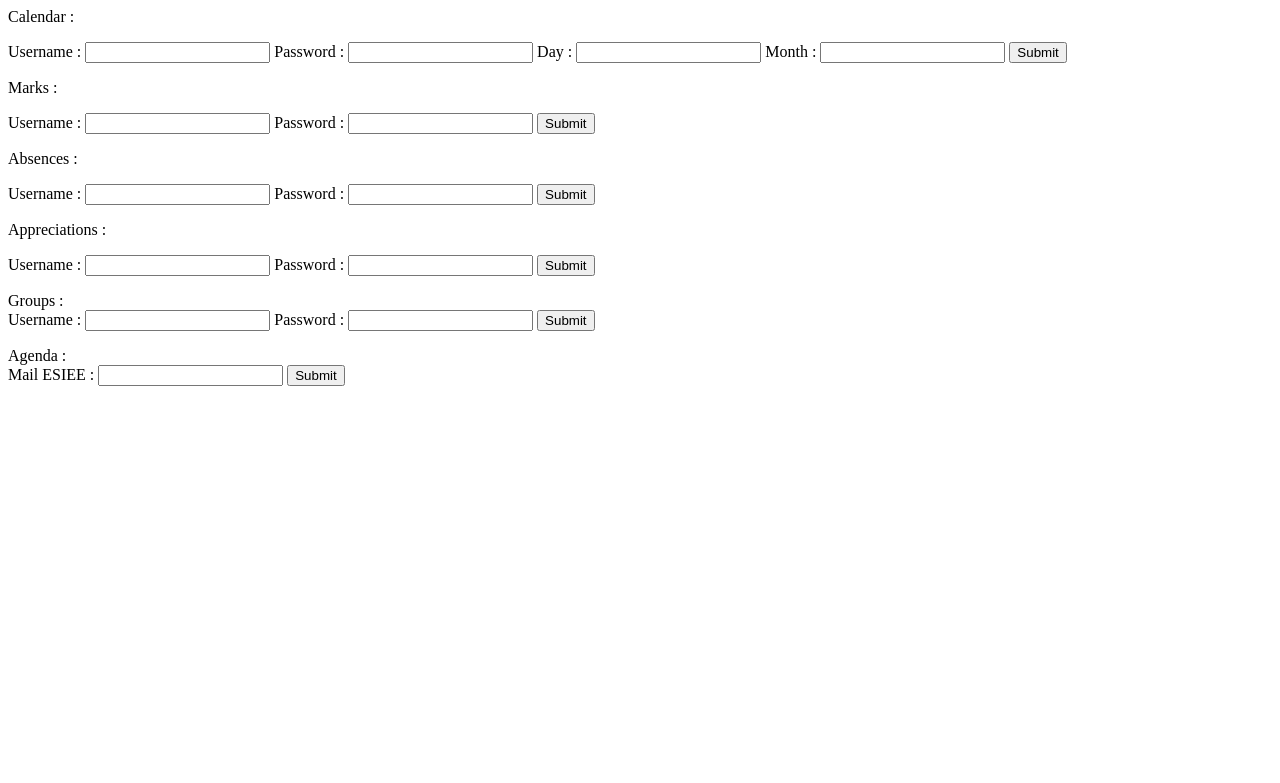
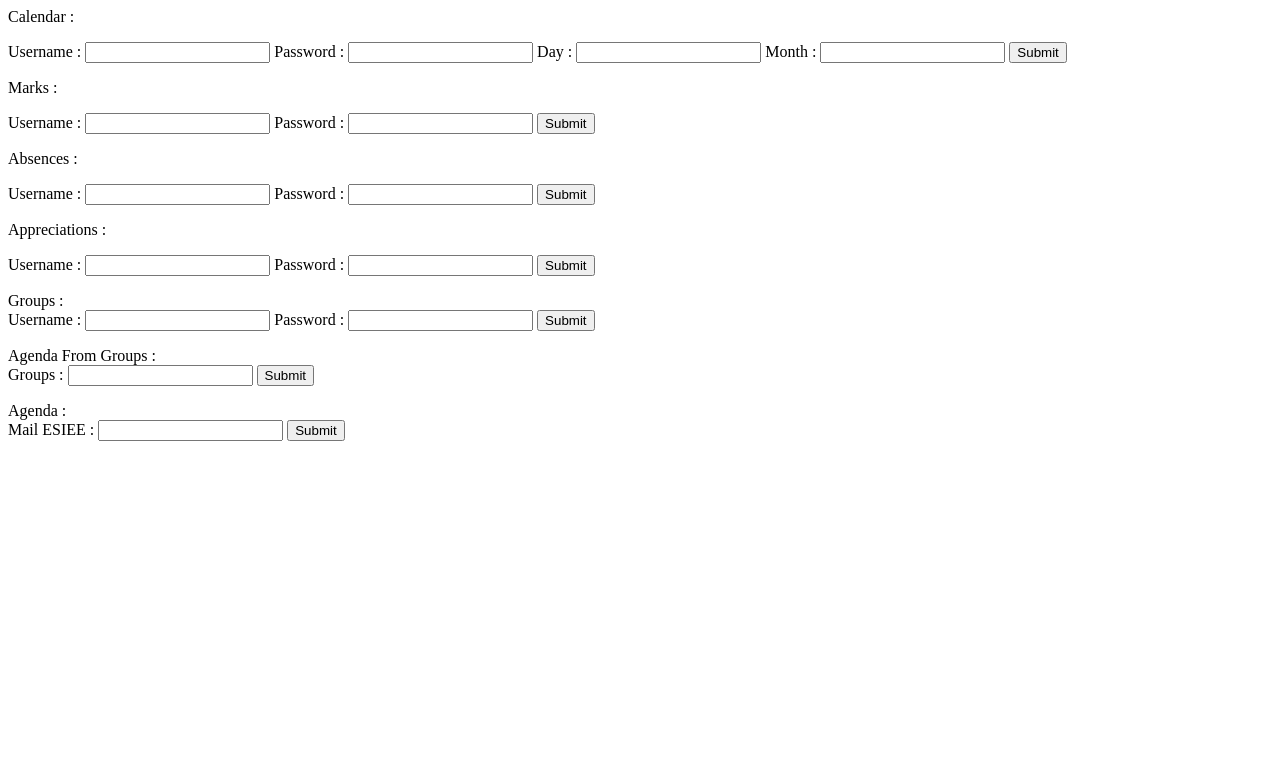
Before and after one commit to wallforfry/ADE-ESIEE, a Flask app: page /api/ade-esiee/groups in a window 1280 px wide. Shown: the top 783 px of the page. Run offline with Flask 2, Linux system fonts and the light colour scheme; parts of the project's set-up code (start-up, migrations or seed data) failed here and were passed over.

Commit message:
ReAdd agenda from groups

```diff
--- a/main.py
+++ b/main.py
@@ -55,6 +55,26 @@ def get_agenda():
         unites_and_groups = aurion.get_unites_and_groups_from_csv(mail)
         ade.set_groups_unites(unites_and_groups)
 
+        result = ade.get_all_cours()
+        if not result:
+            return "[{\"error\": \"No events\"}]"
+        value = json.dumps(result)
+        return value
+
+    except PersoException as e:
+        return "[{\"error\": \"" + str(e) + "\"}]"
+
+
+@app.route("/api/ade-esiee/agendaFromGroups", methods=['GET', 'POST'])
+def get_agenda_from_groups():
+    if request.method == 'GET':
+        return render_template("index.html")
+
+    groups = request.form['groups']
+    unites_and_groups = json.loads(groups)
+    ade = ADECalendar()
+    try:
+        ade.set_groups_unites(unites_and_groups)
         result = ade.get_all_cours()
         if not result:
             return "[{\"error\": \"No events\"}]"
@@ -176,12 +196,12 @@ def get_appreciations():
 
 
 if __name__ == "__main__":
-    #ade = ADECalendar()
-    #ade.set_groups_unites(["16_E4FR_RE4R23_2R"])
-    #result = ade.get_all_cours()
-    #print(result)
+    # ade = ADECalendar()
+    # ade.set_groups_unites(["16_E4FR_RE4R23_2R"])
+    # result = ade.get_all_cours()
+    # print(result)
 
-    #Update CSV file on api launch
+    # Update CSV file on api launch
     result = unites_api.get_row_on_website()
     unites_api.generate_csv_file(result)
     app.run(host='0.0.0.0', port=flaskPort)
--- a/templates/index.html
+++ b/templates/index.html
@@ -37,6 +37,11 @@ Groups :<br>
     <label>Password : <input type="password" name="password"/></label>
     <input type="submit">
 </form>
+Agenda From Groups :<br>
+<form method="POST" action="http://localhost:5000/api/ade-esiee/agendaFromGroups">
+    <label>Groups : <input type="textarea" name="groups"/></label>
+    <input type="submit">
+</form>
 Agenda :<br>
 <form method="POST" action="http://localhost:5000/api/ade-esiee/agenda">
     <label>Mail ESIEE : <input type="textarea" name="mail"/></label>
```
